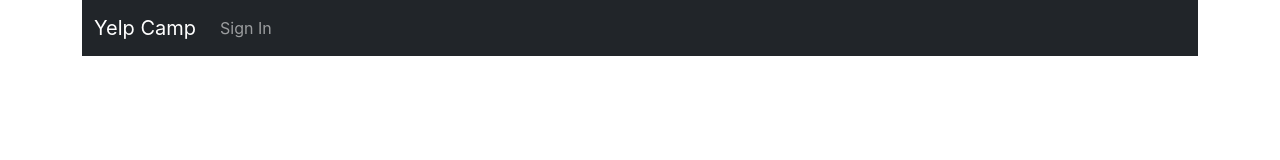
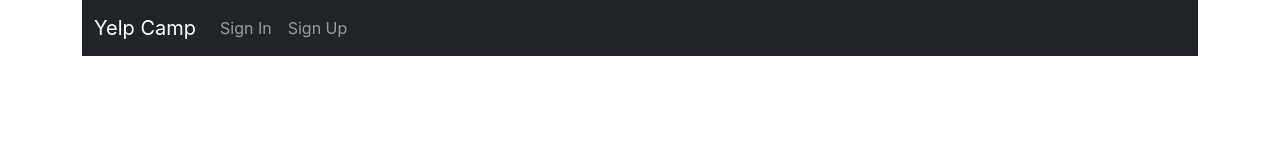
Before and after one commit to the-rabblerouser/yelpcamp-nextjs, a Next.js app: page / in a window 1280 px wide. Shown: the top 160 px of the page. Built offline with nearby package versions, Linux system fonts and the light colour scheme.

Commit message:
added unregisted navbar

```diff
--- a/components/UnregisteredNavbar.js
+++ b/components/UnregisteredNavbar.js
@@ -33,6 +33,11 @@ const UnregisteredNavbar = (props) => {
 									<NavLink>Sign In</NavLink>
 								</Link>
 							</NavItem>
+							<NavItem>
+								<Link href="#" onClick={handleSignin} className="btn-signin">
+									<NavLink>Sign Up</NavLink>
+								</Link>
+							</NavItem>
 						</Nav>
 					</Collapse>
 				</Container>
```
